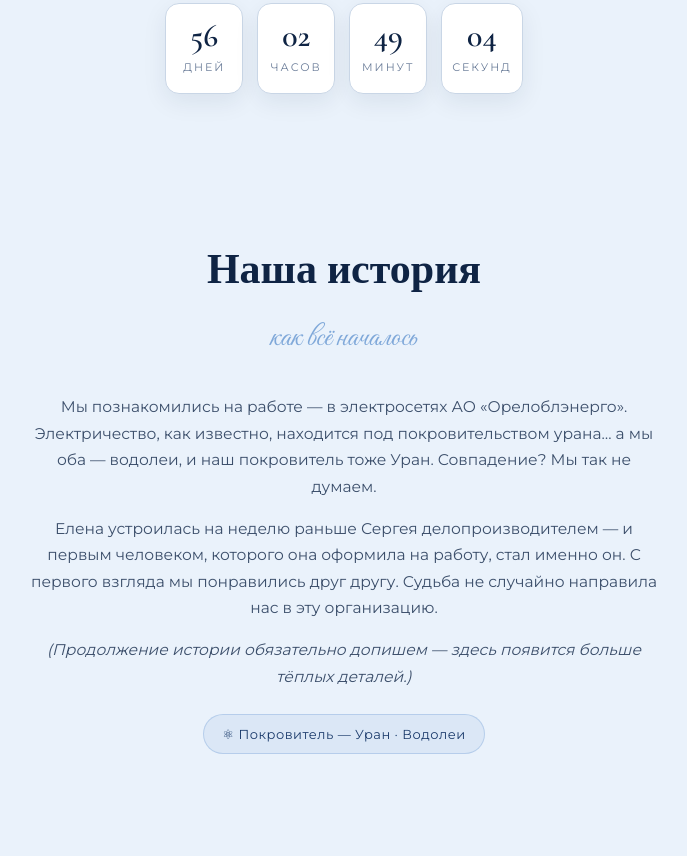
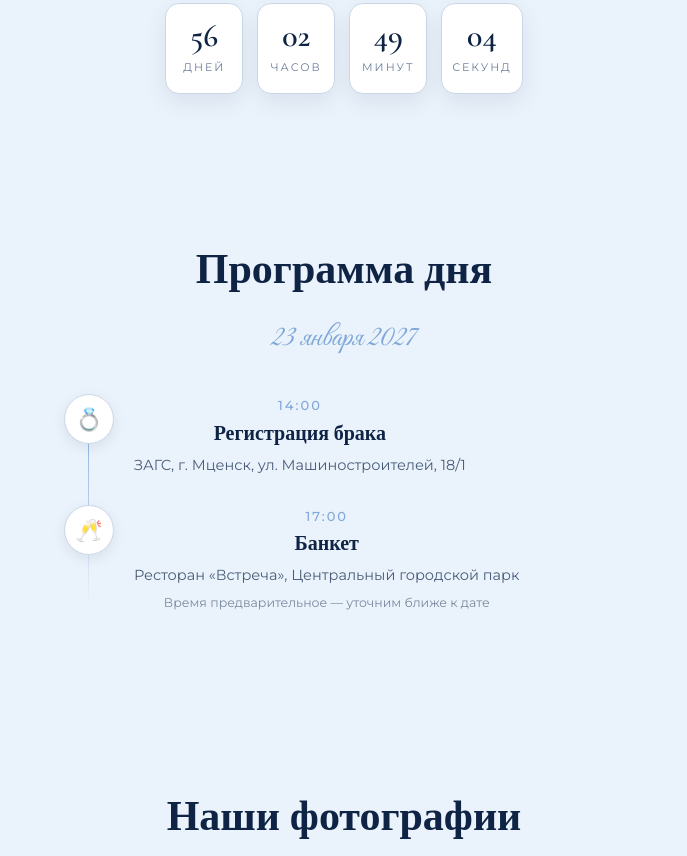
Before and after one commit to SanityZero/sergey-elena-wedding.github.io, a plain HTML site: page index.html in a window 1280 px wide. Shown: the part 983-1839 px from the top of the page, without its empty margins (296-983 px from the left). Drawn offline with nearby package versions, Linux system fonts and the light colour scheme.

Commit message:
текст не нужен

```diff
--- a/index.html
+++ b/index.html
@@ -347,27 +347,6 @@ class="cd-label">секунд</div></div>
    </div>
 </section>
 
-<!-- ===== ИСТОРИЯ ===== -->
-<section class="center">
-   <h2 class="section-title">Наша история</h2>
-   <div class="section-sub">как всё началось</div>
-   <div class="story-text">
-     <p>Мы познакомились на работе — в электросетях АО «Орелоблэнерго».
-        Электричество, как известно, находится под покровительством
-урана…
-        а мы оба — водолеи, и наш покровитель тоже Уран. Совпадение? Мы
-так не думаем.</p>
-     <p>Елена устроилась на неделю раньше Сергея делопроизводителем —
-        и первым человеком, которого она оформила на работу, стал именно
-он.
-        С первого взгляда мы понравились друг другу. Судьба не случайно
-        направила нас в эту организацию.</p>
-     <p><em>(Продолжение истории обязательно допишем — здесь появится
-больше тёплых деталей.)</em></p>
-   </div>
-   <div class="uran-badge">⚛ Покровитель — Уран · Водолеи</div>
-</section>
-
 <!-- ===== ПРОГРАММА ===== -->
 <section class="center">
    <h2 class="section-title">Программа дня</h2>
```
